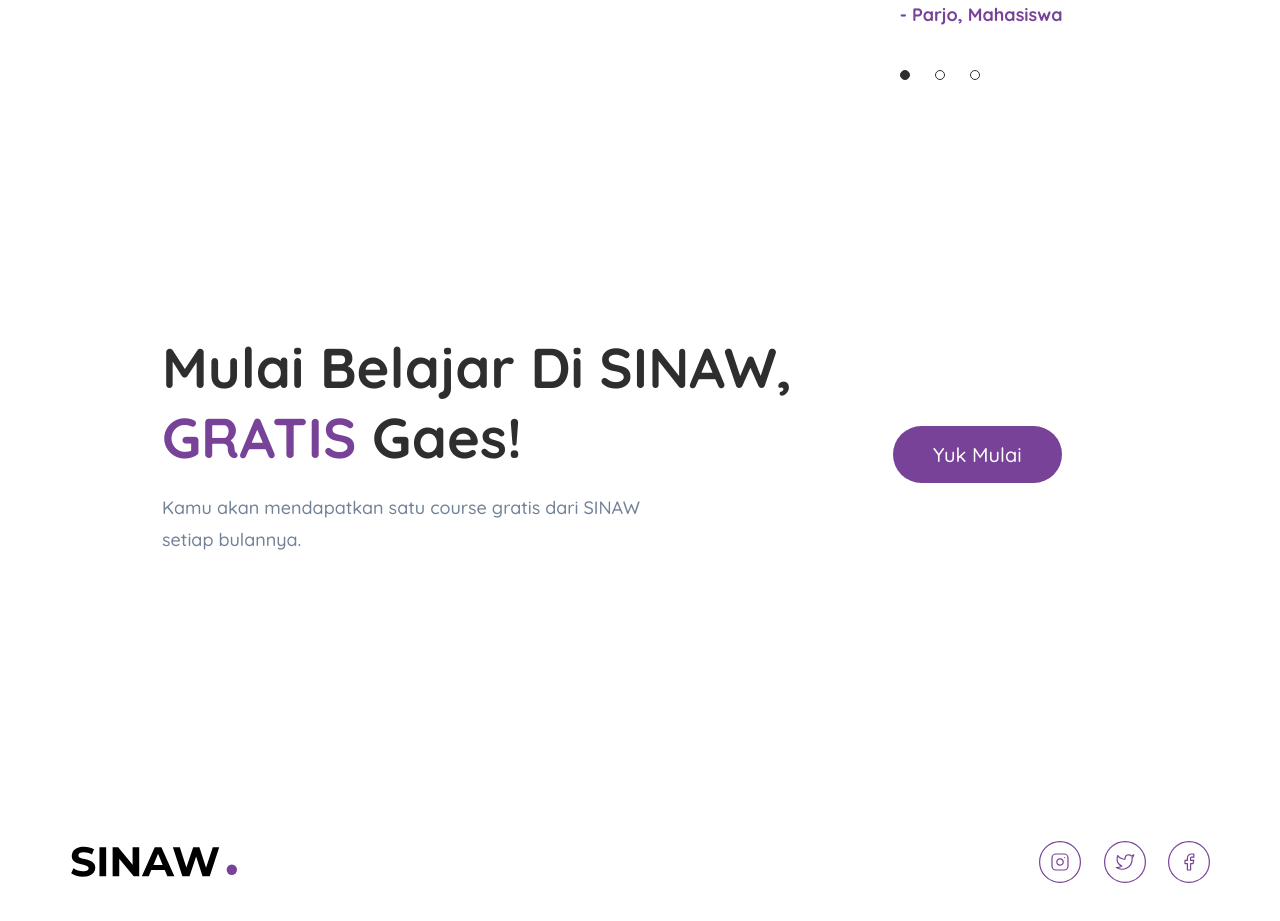
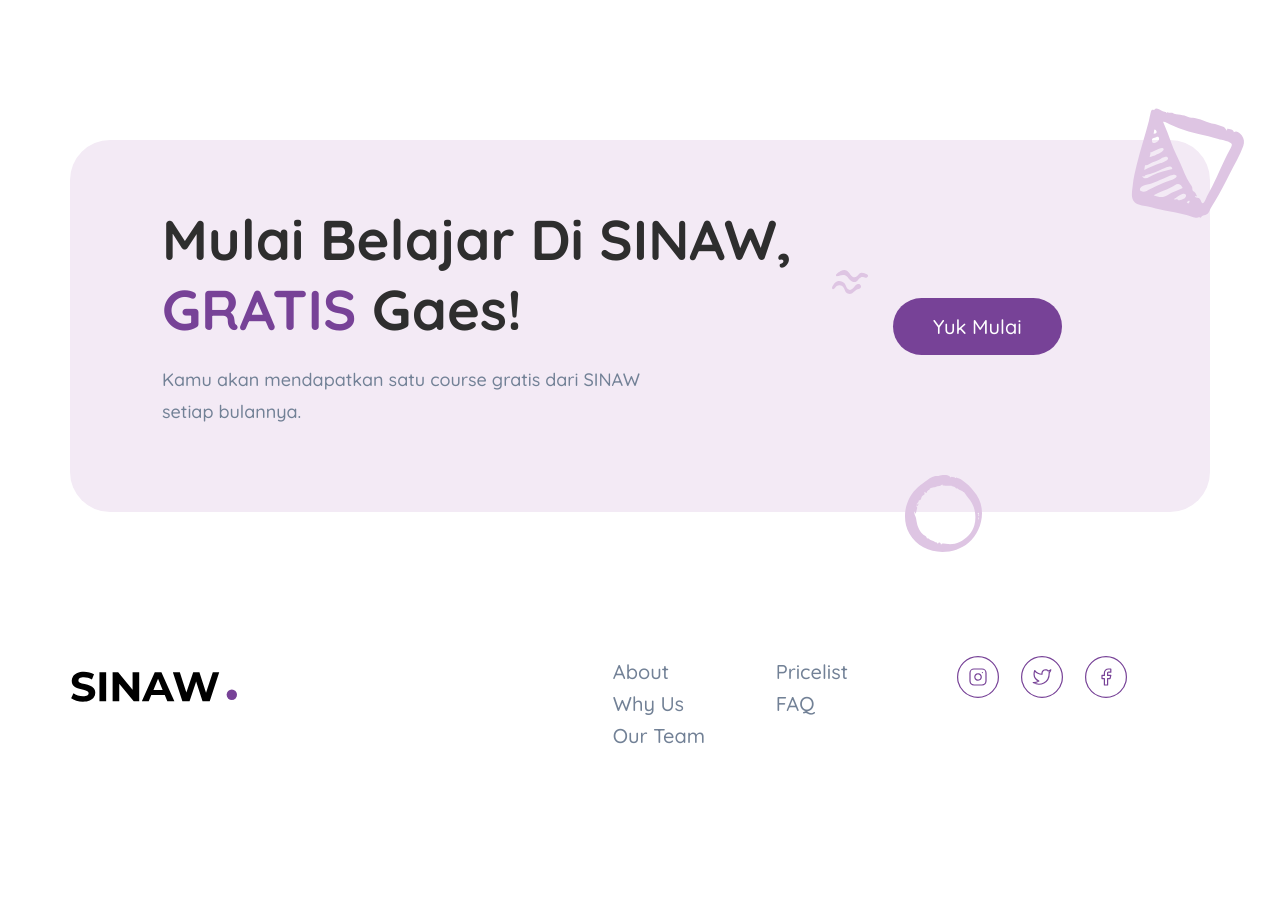
Before and after one commit to roiskhoiron/web-online-course-slicing, a plain HTML site: page index.html in a window 1280 px wide. Shown: the part 4398-5319 px from the top of the page. After the commit the page ends 5214 px from the top, so only its background shows below. Drawn offline with nearby package versions, Linux system fonts and the light colour scheme.

Commit message:
finish with navigation bottom

```diff
--- a/assets/css/style.css
+++ b/assets/css/style.css
@@ -181,6 +181,7 @@ section.pricing {
     background-color: #F3EAF5;
     border-radius: 40px;
 }
+
 .heading {
     text-align: center;
 }
@@ -239,6 +240,17 @@ button.btn-off-tab {
     flex-direction: column;
 }
 
+.cta-subscribe {
+    margin-top: 40px;
+    display: flex;
+    align-items: center;
+    flex-direction: column;
+}
+
+.cta-subscribe button {
+    width: 184px;
+}
+
 .description-pricing {
     height: 34vh;
 }
@@ -277,7 +289,9 @@ button.btn-off-tab {
     background-color: #2e2e2e !important;
 }
 
-.card-primary h3, .card-primary h1, .card-primary {
+.card-primary h3,
+.card-primary h1,
+.card-primary {
     color: #774297 !important;
     border-color: #774297 !important;
 }
@@ -285,7 +299,7 @@ button.btn-off-tab {
 section.testimonial {
     display: grid;
     grid-template-columns: 1.2fr 1fr;
-    margin: 144px;
+    margin: 144px 0;
 }
 
 
@@ -320,7 +334,7 @@ p.label-user {
     display: flex;
     width: 10vh;
     justify-content: space-between;
-    margin:44px 0;
+    margin: 44px 0;
 }
 
 .tab span {
@@ -342,6 +356,24 @@ section.jumbotron {
     padding: 64px;
 }
 
+img.pyramid {
+    position: absolute;
+    top: -50px;
+    right: -50px;
+}
+
+img.oval {
+    position: absolute;
+    bottom: -40px;
+    right: 20%;
+}
+
+img.flow {
+    position: absolute;
+    right: 30%;
+    top: 35%;
+}
+
 .single-centered-cta {
     width: 100%;
     height: 100%;
@@ -352,12 +384,22 @@ section.jumbotron {
 
 footer {
     height: 20vh;
-    display: flex;
-    justify-content: space-between;
-    align-items: center;
+    display: grid;
+    grid-template-columns: 2fr 0.6fr 0.6fr 1fr;
 }
 
 .social-media img {
     height: 42px;
     margin-left: 18px;
 }
+
+.nav-bottom-menu {}
+
+.nav-bottom-menu a {
+    color: #728196;
+    font-size: 20px;
+    text-decoration: none;
+    margin: 20px 0;
+    font-weight: 500;
+    line-height: 32px;
+}
--- a/index.html
+++ b/index.html
@@ -221,7 +221,7 @@
         </div>
         <div class="reviewer">
           <div class="profile-picture">
-            <img src="assets/img/netizen-testi.png" alt="" />
+            <img src="assets/img/netizen-testi.png" alt="" width="82px"/>
           </div>
           <div class="description-testi">
             <h3>Isinya daging semua!</h3>
@@ -241,10 +241,13 @@
       </section>
 
       <section
-        class="jumbotron bg-light-green"
+        class="jumbotron bg-light-purple"
         data-aos="fade-up"
         data-aos-duration="1500"
       >
+        <img src="assets/img/ic_pyramid.svg" alt="" class="pyramid" />
+        <img src="assets/img/il-oval.svg" alt="" class="oval" />
+        <img src="assets/img/il-flow.svg" alt="" class="flow" />
         <div class="text-typography">
           <h1>
             Mulai Belajar di SINAW,
@@ -263,6 +266,15 @@
         <div class="logo">
           <img src="assets/img/ic_title.svg" alt="" style="height: 62px" />
         </div>
+        <div class="nav-bottom-menu">
+          <p><a href="#">About</a></p>
+          <p><a href="#">Why Us</a></p>
+          <p><a href="#">Our Team</a></p>
+        </div>
+        <div class="nav-bottom-menu">
+          <p><a href="#">Pricelist</a></p>
+          <p><a href="#">FAQ</a></p>
+        </div>
         <div class="social-media">
           <img src="assets/img/ig.svg" alt="" />
           <img src="assets/img/twitter.svg" alt="" />
```
Also changed, not shown: assets/img/ic_pyramid.svg (added), assets/img/il-flow.svg (added), assets/img/il-oval.svg (added). Lines whose indentation alone changed are shown as unchanged.
